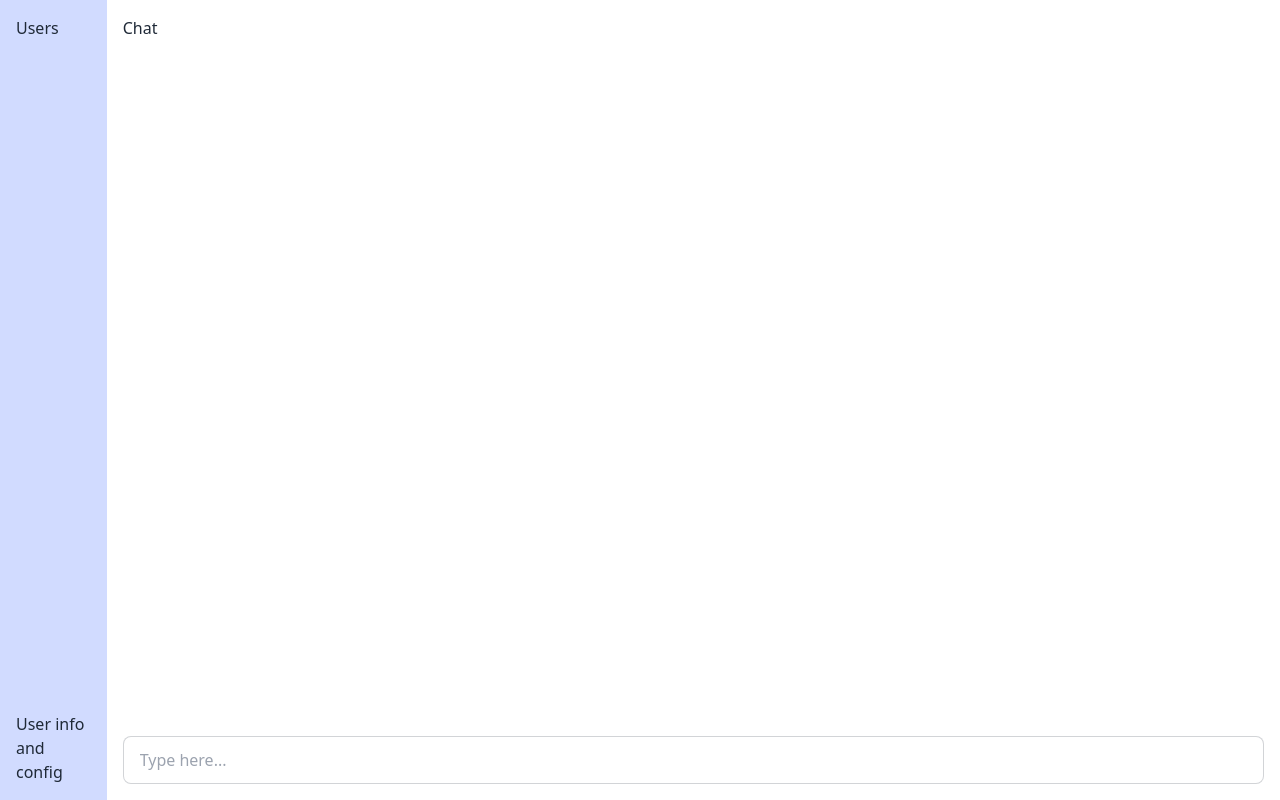
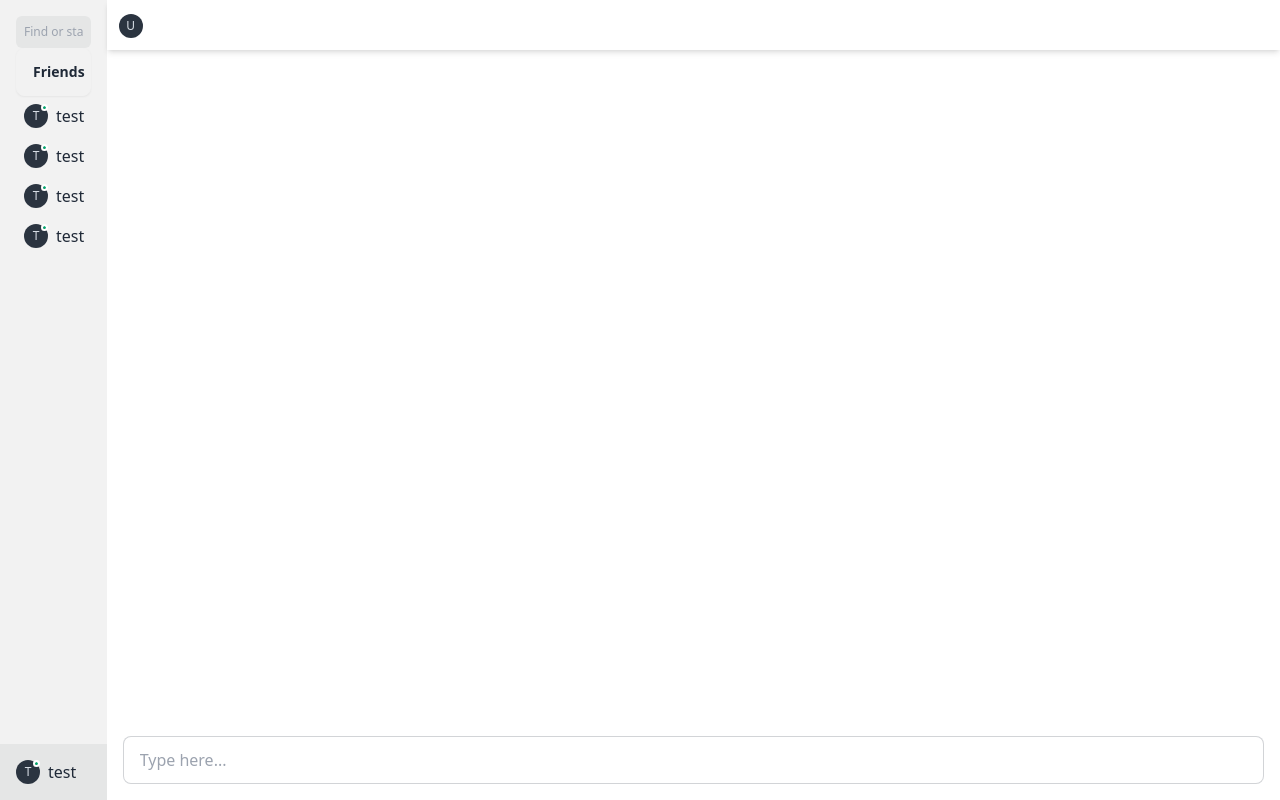
Before and after one commit to R894/chat-app, a React (Vite) app in the folder v2client/: page / in a window 1280 px wide. Built offline with nearby package versions, Linux system fonts and the light colour scheme.

Commit message:
add placeholder components

```diff
--- a/v2client/src/App.tsx
+++ b/v2client/src/App.tsx
@@ -1,17 +1,15 @@
+import Chatbox from "./components/Chatbox";
+import Userinfo from "./components/UserInfo";
+import UserList from "./components/UserList";
+
 function App() {
   return (
     <div className="flex h-screen">
-      <div className="w-1/12 flex flex-col justify-between bg-primary-content p-4">
-        Users
-        <div className="">
-          User info and config
-        </div>
+      <div className="w-1/12 flex flex-col justify-between bg-base-200">
+        <UserList />
+        <Userinfo/>
       </div>
-      <div className="flex flex-col justify-between flex-grow p-4">
-        Chat
-        <input type="text" placeholder="Type here..." className="input input-bordered w-full">
-        </input>
-      </div>
+      <Chatbox />
     </div>
   );
 }
--- /dev/null
+++ b/v2client/src/components/Chatbox.tsx
@@ -0,0 +1,22 @@
+const Chatbox = () => {
+  return (
+    <div className="flex flex-col justify-between flex-grow">
+      <div className="nav shadow-md p-3">
+        <div className="avatar placeholder">
+          <div className="bg-neutral text-neutral-content rounded-full w-6">
+            <span className="text-xs">U</span>
+          </div>
+        </div>
+      </div>
+      <div className="p-4">
+        <input
+          type="text"
+          placeholder="Type here..."
+          className="input input-bordered w-full border focus:outline-none"
+        />
+      </div>
+    </div>
+  );
+};
+
+export default Chatbox;
--- /dev/null
+++ b/v2client/src/components/UserCard.tsx
@@ -0,0 +1,14 @@
+const UserCard = ({username}:{username:string}) => {
+  return (
+    <div className="flex gap-2 hover:bg-base-100 p-2 rounded-md">
+      <div className="avatar placeholder online">
+        <div className="bg-neutral text-neutral-content rounded-full w-6">
+          <span className="text-xs">{username[0].toUpperCase()}</span>
+        </div>
+      </div>
+      <p>{username}</p>
+    </div>
+  );
+};
+
+export default UserCard;
--- /dev/null
+++ b/v2client/src/components/UserInfo.tsx
@@ -0,0 +1,9 @@
+import UserCard from "./Usercard";
+
+const Userinfo = () => {
+    return ( <div className="bg-base-300 p-2">
+        <UserCard username="test"/>
+    </div> );
+}
+
+export default Userinfo;
--- /dev/null
+++ b/v2client/src/components/UserList.tsx
@@ -0,0 +1,16 @@
+import UserCard from "./Usercard";
+
+const UserList = () => {
+  return (
+    <div className="p-4">
+      <input className="text-xs w-full p-2 bg-base-300 rounded-md" placeholder="Find or start a conversation"/>
+      <button className="btn w-full hover:bg-base-100 justify-start">Friends</button>
+      <UserCard username="test"/>
+      <UserCard username="test"/>
+      <UserCard username="test"/>
+      <UserCard username="test"/>
+    </div>
+  );
+};
+
+export default UserList;
```
